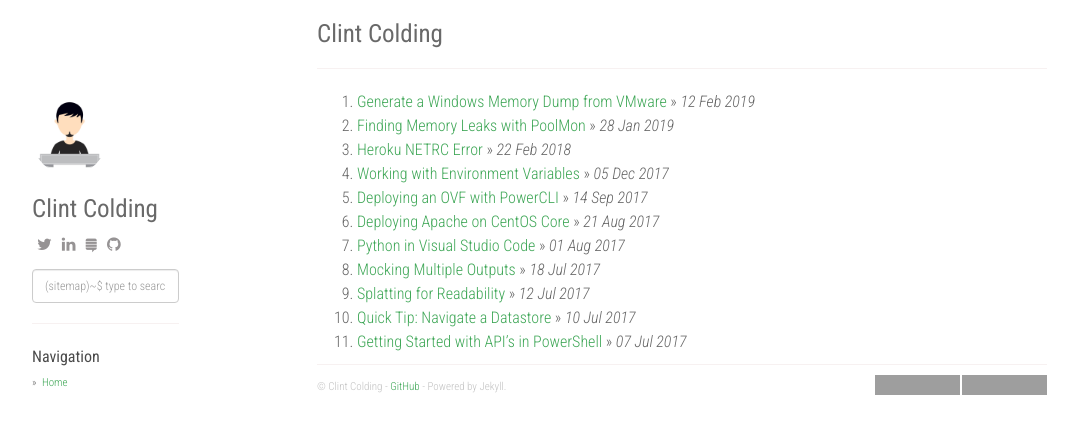
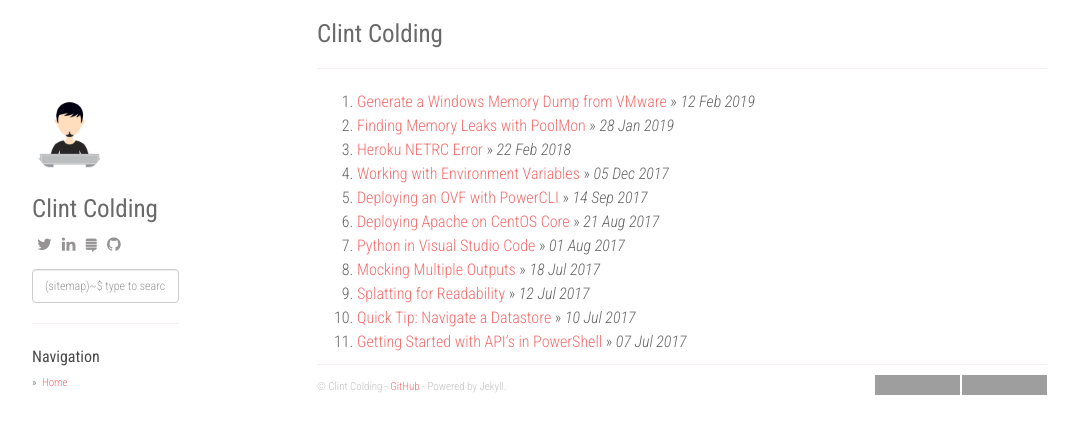
Before and after one commit to clintcolding/clintcolding.github.io, a Jekyll site: the page built from index.html, in a window 1280 px wide. Shown: the top 434 px of the page, without its empty margins (53-1131 px from the left). Built offline with Jekyll 4.4.1, drawn with Linux system fonts in a browser that asks for light colours; nearby versions of some CDN libraries; the list of posts is cut into pages by our own code; grey boxes are pictures that could not be loaded.

Commit message:
Updated links colors

```diff
--- a/static/css/main.css
+++ b/static/css/main.css
@@ -1,6 +1,5 @@
 body {
   font-family: "Roboto Condensed", Arial, sans-serif;
-  /* background: url("/static/img/subtle_dots.png"); */
   line-height: 1.5em;
   font-weight: 300;
   font-size: 16px;
@@ -31,11 +30,10 @@ h2, h3 {
 }
 a, a:link, a:active {
   text-decoration: none;
-  color: #3fa757;
+  color: #f76c6c;
 }
 a:hover {
   color: #B3B3B3;
-  text-decoration: underline;
 }
 
 /* Layout */
```
